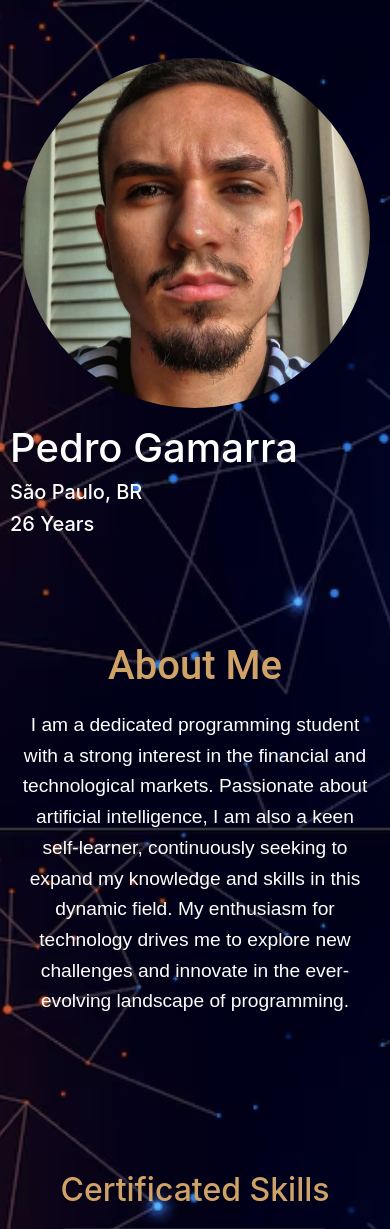
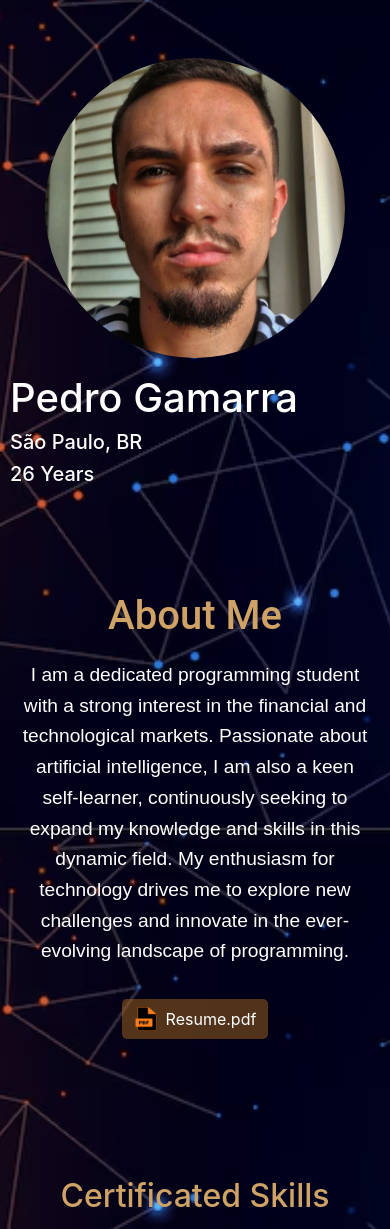
Before and after one commit to pehgamarra/my_own_portfolio, a Django app: template portfolio/templates/portfolio/home.html in a window 390 px wide. Shown: the part 16-1245 px from the top of the page. Run offline with Django 5.2, Linux system fonts and the light colour scheme; the template is opened without the code that fills it, so the values that code supplies are empty; some libraries are stand-ins or nearby versions.

Commit message:
Implemented resume download and fix in carousel bug on mobile webs

```diff
--- a/portfolio/static/portfolio/styles.css
+++ b/portfolio/static/portfolio/styles.css
@@ -12,7 +12,7 @@ html, body {
 }
 
 .styled-img {
-    width: 350px;
+    width: 300px;
     height: auto;
     clip-path: circle(50% at 50%);
 }
@@ -64,7 +64,30 @@ html, body {
     font-weight: 400;
 }
 
+.download-button {
+    display: inline-flex;
+    align-items: center;
+    background-color: #b1702075;
+    border-radius: 5px;
+    padding: 8px 12px;
+    text-decoration: none;
+    color: white;
+    font-size: 16px;
+    transition: background-color 0.3s, box-shadow 0.3s,  transform 0.3s;
+    margin-top: 1em;
+}
 
+.download-button img {
+    width: 24px;
+    height: 24px;
+    margin-right: 8px;
+}
+
+.download-button:hover {
+    background-color: #ff6f00;
+    box-shadow: 0 4px 8px rgba(0, 0, 0, 0.2);
+    transform: translateY(-20px);
+}
 
 
 
--- a/portfolio/templates/portfolio/home.html
+++ b/portfolio/templates/portfolio/home.html
@@ -85,13 +85,17 @@
                 continuously seeking to expand my knowledge and skills in this dynamic field.
                 My enthusiasm for technology drives me to explore new challenges and innovate in the ever-evolving landscape of programming.
             </p>
+            <a href="{% static 'portfolio/Pedro_Gamarra_resume.pdf' %}" download class="download-button">
+                <img src="{% static 'portfolio/pdf.png' %}" alt="Download Resume">
+                <span>Resume.pdf</span>
+            </a>
         </div>
 
         <!-- Certificates Section -->
         <div id="certificates-section" class="certificates-section">
             <div class="container text-center">
                 <h2>Certificated Skills</h2>
-                <div id="certificatesCarousel" class="carousel slide" data-ride="carousel">
+                <div id="certificatesCarousel" class ="carousel slide">
                     <div class="carousel-inner">
                         <div class="carousel-item active">
                             <div class="row justify-content-center">
@@ -243,7 +247,7 @@
                     </div>
                 </a>
                 <!-- Email -->
-                <a href="mailto:seuemail@gmail.com?subject=" class="contact-item">
+                <a href="mailto:pedrohhouro@gmail.com" class="contact-item">
                     <div class="contact-icon">
                         <img src="{% static 'portfolio/email.png' %}" alt="Email Icon">
                     </div>
```
Also changed, not shown: portfolio/static/portfolio/pdf.png, 1 other file.
